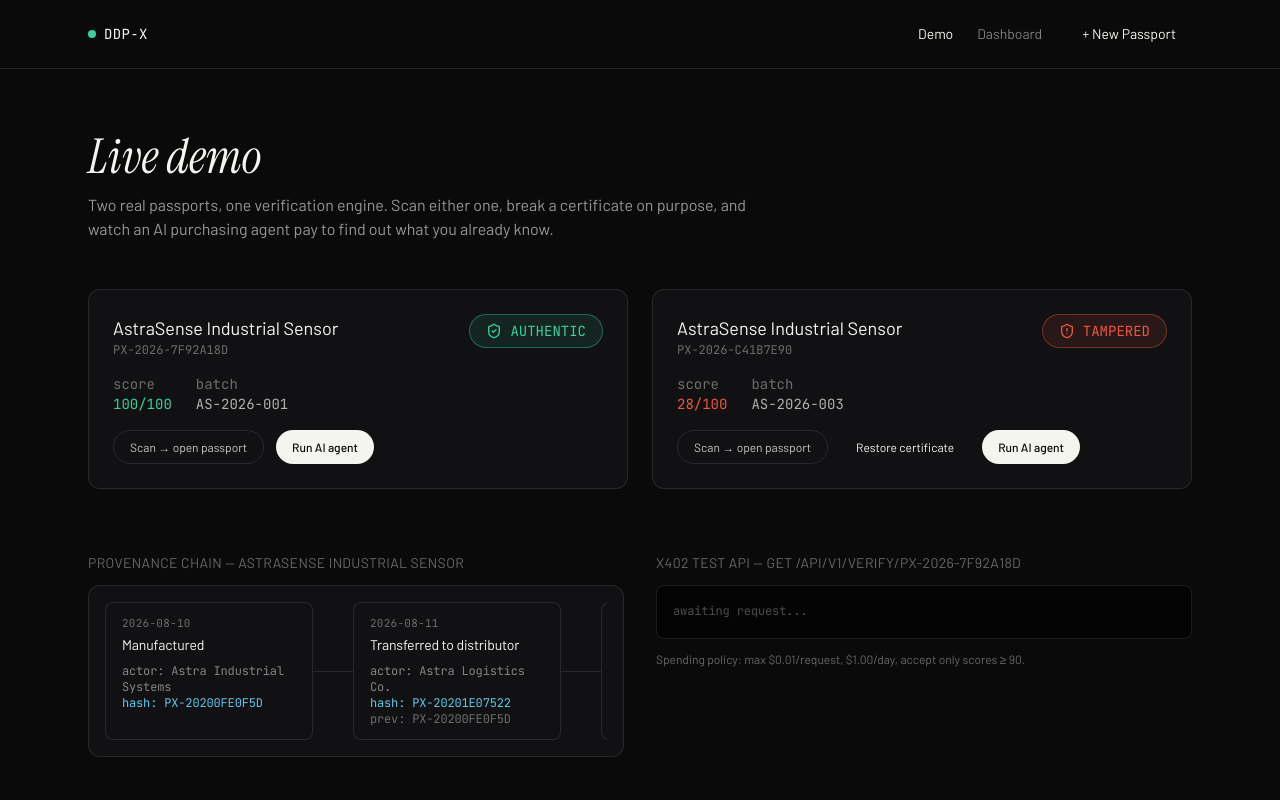
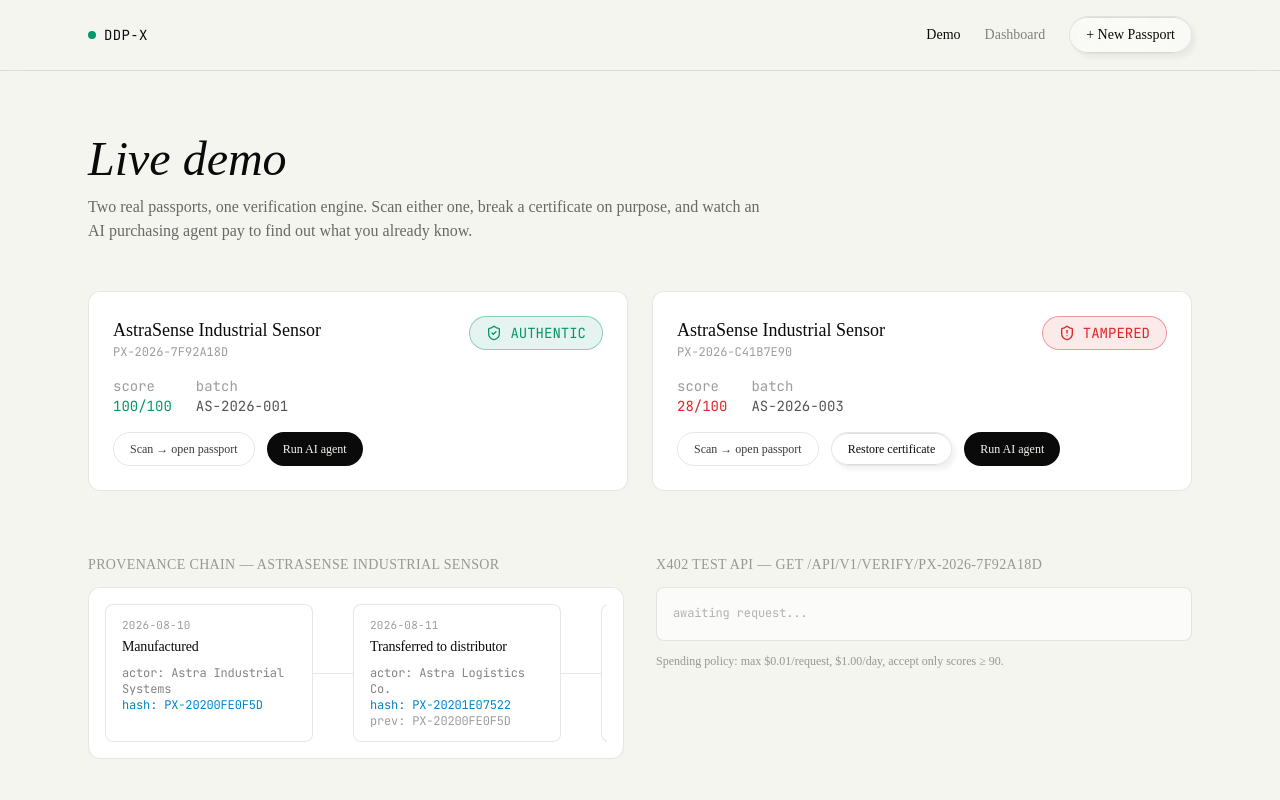
Before and after one commit to shreeraksha-codes/X402-Hackathon, a React (Vite) app: page /demo in a window 1280 px wide. Shown: the top 800 px of the page. Built offline with nearby package versions, Linux system fonts and the light colour scheme.

Commit message:
feat: complete light theme inversion + organic font update

```diff
--- a/src/components/CTAFooter.tsx
+++ b/src/components/CTAFooter.tsx
@@ -36,35 +36,35 @@ const CtaFooter = () => {
       {/* Top fade */}
       <div
         className="absolute top-0 left-0 right-0 z-[1] pointer-events-none"
-        style={{ height: '200px', background: 'linear-gradient(to bottom, black, transparent)' }}
+        style={{ height: '200px', background: 'linear-gradient(to bottom, #F5F5F0, transparent)' }}
       />
       {/* Bottom fade */}
       <div
         className="absolute bottom-0 left-0 right-0 z-[1] pointer-events-none"
-        style={{ height: '200px', background: 'linear-gradient(to top, black, transparent)' }}
+        style={{ height: '200px', background: 'linear-gradient(to top, #F5F5F0, transparent)' }}
       />
 
       {/* Content */}
       <div className="relative z-10">
-        <h2 className="text-5xl md:text-6xl lg:text-7xl font-heading italic text-white tracking-tight leading-[0.85] max-w-3xl mx-auto mb-4">
+        <h2 className="text-5xl md:text-6xl lg:text-7xl font-heading italic text-black tracking-tight leading-[0.85] max-w-3xl mx-auto mb-4">
           Your next website starts here.
         </h2>
         <p className="text-white/60 font-body font-light text-sm md:text-base max-w-xl mx-auto mb-8">
           Book a free strategy call. See what AI&#8209;powered design can do. No commitment, no pressure. Just possibilities.
         </p>
         <div className="flex items-center justify-center gap-6">
-          <button className="liquid-glass-strong rounded-full px-6 py-3 text-sm font-medium text-white flex items-center gap-2 hover:bg-white/10 transition-all font-body">
+          <button className="liquid-glass-strong rounded-full px-6 py-3 text-sm font-medium text-black flex items-center gap-2 hover:bg-white/5 transition-all font-body">
             Book a Call
             <ArrowUpRight className="h-5 w-5" />
           </button>
-          <button className="bg-white text-black rounded-full px-6 py-3 text-sm font-medium flex items-center gap-2 hover:bg-white/90 transition-colors font-body">
+          <button className="bg-black text-white rounded-full px-6 py-3 text-sm font-medium flex items-center gap-2 hover:bg-black/90 transition-colors font-body">
             View Pricing
             <ArrowUpRight className="h-4 w-4" />
           </button>
         </div>
 
         {/* Footer */}
-        <div className="mt-32 pt-8 border-t border-white/10 flex flex-col md:flex-row items-center justify-between gap-4">
+        <div className="mt-32 pt-8 border-t border-black/10 flex flex-col md:flex-row items-center justify-between gap-4">
           <p className="text-white/40 font-body font-light text-xs">
             &copy; 2026 Studio. All rights reserved.
           </p>
--- a/src/components/Navbar.tsx
+++ b/src/components/Navbar.tsx
@@ -29,7 +29,7 @@ export default function Navbar() {
           ))}
           <Link
             to="/products/new"
-            className="liquid-glass rounded-full px-4 py-2 font-body text-sm text-paper hover:bg-white/10"
+            className="liquid-glass rounded-full px-4 py-2 font-body text-sm text-paper hover:bg-black/5"
           >
             + New Passport
           </Link>
--- a/src/components/Terminal.tsx
+++ b/src/components/Terminal.tsx
@@ -45,7 +45,7 @@ export default function Terminal({
   };
 
   return (
-    <div className="hash-text rounded-lg border border-line bg-black/60 p-4 text-xs leading-relaxed">
+    <div className="hash-text rounded-lg border border-line bg-white/60 p-4 text-xs leading-relaxed">
       {lines.length === 0 && !running && (
         <div className="text-paper/30">awaiting request...</div>
       )}
--- a/src/index.css
+++ b/src/index.css
@@ -2,14 +2,22 @@
 @tailwind components;
 @tailwind utilities;
 
+@import url('https://fonts.googleapis.com/css2?family=Lora:ital,wght@0,400..700;1,400..700&family=Playfair+Display:ital,wght@0,400..900;1,400..900&display=swap');
+
 html,
 body {
-  background: #000;
-  color: #fff;
+  background: #F5F5F0;
+  color: #0A0A0B;
 }
 
 body {
-  font-family: "Barlow", sans-serif;
+  font-family: "Lora", serif;
+}
+
+h1,
+h2,
+h3 {
+  font-family: "Playfair Display", serif;
 }
 
 @font-face {
@@ -20,30 +28,23 @@ body {
   src: url("https://static.figma.com/font/GeistMono_wght__1") format("woff2");
 }
 
-h1,
-h2,
-h3 {
-  font-family: "Instrument Serif", serif;
-}
-
 ::selection {
-  background: rgba(52, 211, 153, 0.35);
+  background: rgba(52, 211, 153, 0.25);
 }
 
 @layer components {
-  .liquid-glass-strong {
-    background: rgba(255, 255, 255, 0.01);
-    background-blend-mode: luminosity;
-    backdrop-filter: blur(50px);
-    -webkit-backdrop-filter: blur(50px);
-    border: none;
-    box-shadow: 4px 4px 4px rgba(0, 0, 0, 0.05),
-      inset 0 1px 1px rgba(255, 255, 255, 0.15);
+  .liquid-glass {
+    background: rgba(255, 255, 255, 0.4);
+    background-blend-mode: normal;
+    backdrop-filter: blur(30px);
+    -webkit-backdrop-filter: blur(30px);
+    border: 1px solid rgba(10, 10, 11, 0.1);
+    box-shadow: 4px 4px 4px rgba(0, 0, 0, 0.05), inset 0 1px 1px rgba(255, 255, 255, 0.6);
     position: relative;
     overflow: hidden;
   }
 
-  .liquid-glass-strong::before {
+  .liquid-glass::before {
     content: "";
     position: absolute;
     inset: 0;
@@ -51,12 +52,12 @@ h3 {
     padding: 1.4px;
     background: linear-gradient(
       180deg,
-      rgba(255, 255, 255, 0.5) 0%,
-      rgba(255, 255, 255, 0.2) 20%,
-      rgba(255, 255, 255, 0) 40%,
-      rgba(255, 255, 255, 0) 60%,
-      rgba(255, 255, 255, 0.2) 80%,
-      rgba(255, 255, 255, 0.5) 100%
+      rgba(10, 10, 11, 0.15) 0%,
+      rgba(10, 10, 11, 0.05) 20%,
+      rgba(10, 10, 11, 0) 40%,
+      rgba(10, 10, 11, 0) 60%,
+      rgba(10, 10, 11, 0.05) 80%,
+      rgba(10, 10, 11, 0.15) 100%
     );
     -webkit-mask: linear-gradient(#fff 0 0) content-box, linear-gradient(#fff 0 0);
     -webkit-mask-composite: xor;
@@ -67,19 +68,19 @@ h3 {
   .input {
     width: 100%;
     border-radius: 0.5rem;
-    border: 1px solid rgba(245, 245, 240, 0.1);
-    background: #111113;
+    border: 1px solid rgba(10, 10, 11, 0.2);
+    background: #FFFFFF;
     padding: 0.625rem 0.875rem;
-    font-family: "Barlow", sans-serif;
+    font-family: "Lora", serif;
     font-size: 0.875rem;
-    color: #f5f5f0;
+    color: #0A0A0B;
   }
   .input::placeholder {
-    color: rgba(245, 245, 240, 0.3);
+    color: rgba(10, 10, 11, 0.4);
   }
   .input:focus {
     outline: none;
-    border-color: rgba(52, 211, 153, 0.5);
+    border-color: #0A0A0B;
   }
 
   .hash-text {
@@ -103,3 +104,37 @@ h3 {
   animation: crack-in 220ms ease-out forwards;
   transform-origin: center;
 }
+
+@layer components {
+  .liquid-glass-strong {
+    background: rgba(255, 255, 255, 0.4);
+    background-blend-mode: normal;
+    backdrop-filter: blur(50px);
+    -webkit-backdrop-filter: blur(50px);
+    border: 1px solid rgba(10, 10, 11, 0.1);
+    box-shadow: 4px 4px 4px rgba(0, 0, 0, 0.05), inset 0 1px 1px rgba(255, 255, 255, 0.6);
+    position: relative;
+    overflow: hidden;
+  }
+
+  .liquid-glass-strong::before {
+    content: "";
+    position: absolute;
+    inset: 0;
+    border-radius: inherit;
+    padding: 1.4px;
+    background: linear-gradient(
+      180deg,
+      rgba(10, 10, 11, 0.2) 0%,
+      rgba(10, 10, 11, 0.05) 20%,
+      rgba(10, 10, 11, 0) 40%,
+      rgba(10, 10, 11, 0) 60%,
+      rgba(10, 10, 11, 0.05) 80%,
+      rgba(10, 10, 11, 0.2) 100%
+    );
+    -webkit-mask: linear-gradient(#fff 0 0) content-box, linear-gradient(#fff 0 0);
+    -webkit-mask-composite: xor;
+    mask-composite: exclude;
+    pointer-events: none;
+  }
+}
--- a/src/pages/Demo.tsx
+++ b/src/pages/Demo.tsx
@@ -83,7 +83,7 @@ export default function Demo() {
               {p.id === SEED_PRODUCTS[1].id && (
                 <button
                   onClick={() => setTamperedB((v) => !v)}
-                  className="liquid-glass rounded-full px-4 py-2 font-body text-xs text-paper hover:bg-white/10"
+                  className="liquid-glass rounded-full px-4 py-2 font-body text-xs text-paper hover:bg-black/5"
                 >
                   {tamperedB ? "Restore certificate" : "Trigger tamper"}
                 </button>
--- a/src/pages/Landing.tsx
+++ b/src/pages/Landing.tsx
@@ -44,7 +44,7 @@ export default function Landing() {
         <div className="mt-10 flex flex-wrap items-center justify-center gap-4">
           <Link
             to="/demo"
-            className="liquid-glass rounded-full px-6 py-3 font-body text-sm font-medium text-paper hover:bg-white/10"
+            className="liquid-glass rounded-full px-6 py-3 font-body text-sm font-medium text-paper hover:bg-black/5"
           >
             Explore the live demo
           </Link>
--- a/src/pages/NewProduct.tsx
+++ b/src/pages/NewProduct.tsx
@@ -97,7 +97,7 @@ export default function NewProduct() {
           </Link>
           <Link
             to={`/products/${created.id}/passport`}
-            className="liquid-glass rounded-full px-5 py-2.5 font-body text-sm text-paper hover:bg-white/10"
+            className="liquid-glass rounded-full px-5 py-2.5 font-body text-sm text-paper hover:bg-black/5"
           >
             View manufacturer view
           </Link>
--- a/src/pages/Products.tsx
+++ b/src/pages/Products.tsx
@@ -27,7 +27,7 @@ export default function Products() {
         </div>
         <Link
           to="/products/new"
-          className="liquid-glass rounded-full px-5 py-2.5 font-body text-sm text-paper hover:bg-white/10"
+          className="liquid-glass rounded-full px-5 py-2.5 font-body text-sm text-paper hover:bg-black/5"
         >
           + New Passport
         </Link>
--- a/tailwind.config.ts
+++ b/tailwind.config.ts
@@ -5,21 +5,21 @@ export default {
   theme: {
     extend: {
       colors: {
-        ink: "#0A0A0B",
-        panel: "#111113",
-        line: "rgba(245,245,240,0.10)",
-        paper: "#F5F5F0",
-        verified: "#34D399",
-        tampered: "#F0563D",
-        anchor: "#5FC7E8",
+        ink: "#F5F5F0",       // Light background
+        panel: "#FFFFFF",     // White panels
+        line: "rgba(10, 10, 11, 0.10)", // Dark line
+        paper: "#0A0A0B",     // Dark text
+        verified: "#059669",  // Darker green for light theme
+        tampered: "#DC2626",  // Darker red for light theme
+        anchor: "#0284C7",    // Darker blue for light theme
       },
       fontFamily: {
-        heading: ["'Instrument Serif'", "serif"],
-        body: ["'Barlow'", "sans-serif"],
+        heading: ["'Playfair Display'", "serif"],
+        body: ["'Lora'", "serif"],
         mono: ["'JetBrains Mono'", "monospace"],
       },
       boxShadow: {
-        glass: "4px 4px 4px rgba(0,0,0,0.25), inset 0 1px 1px rgba(255,255,255,0.12)",
+        glass: "4px 4px 4px rgba(0,0,0,0.05), inset 0 1px 1px rgba(255,255,255,0.4)",
       },
     },
   },
```
